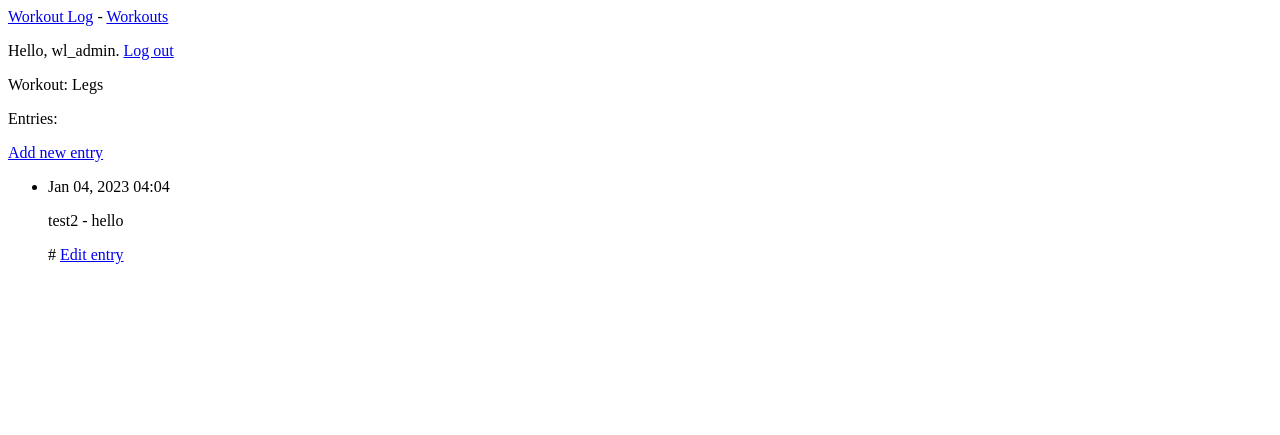
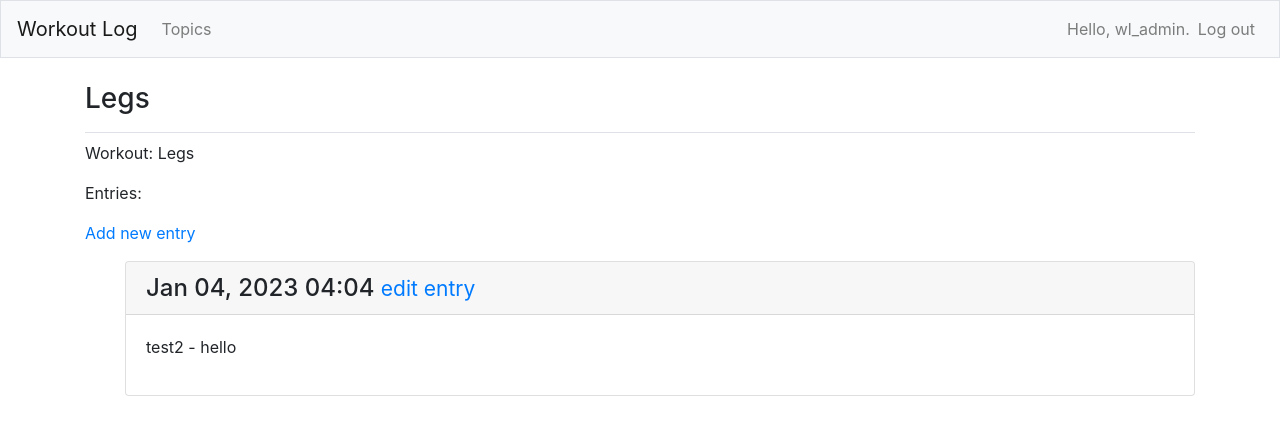
Before and after one commit to 2062GlossyLedge/Workout-Log-Web-App3, a Django app: page /workouts/2/ in a window 1280 px wide. Shown: the top 435 px of the page. Run offline with Django 4.2, Linux system fonts and the light colour scheme; a user stored in the database is signed in; data comes from the database, SQL or seed files in the repository; both versions use the stored data as it was after the commit; some libraries are stand-ins or nearby versions.

Commit message:
Styled many pages

```diff
--- a/workout_log/settings.py
+++ b/workout_log/settings.py
@@ -35,6 +35,9 @@ INSTALLED_APPS = [
     #My apps
     'workout_logs',
     'users',
+
+    #Third part apps
+    'bootstrap4' ,
 
     #Default apps
     'django.contrib.admin',
--- a/workout_logs/templates/workout_logs/base.html
+++ b/workout_logs/templates/workout_logs/base.html
@@ -1,21 +1,68 @@
 <!--All html files inherit from this file-->
-<p>
-    <a href="{% url 'workout_logs:index' %}">Workout Log</a> -
-    <a href="{% url 'workout_logs:workouts' %}">Workouts</a>
-</p>
-<!--Show link to log in only if user is not logged in-->
-{% if user.is_authenticated %}
-    Hello, {{ user.username }}.
-
-    <a href="{% url 'users:logout' %}">Log out</a>
-
-  {% else %}
-
-    <a href="{% url 'users:register' %}">Register</a> -
-
-    <a href="{% url 'users:login' %}">Log in</a>
-
-  {% endif %}
 
 <!--Use blocks to allow child files to make their own additions-->
-{% block content %}{% endblock content %}
+
+
+{% load bootstrap4 %}
+
+<!doctype html>
+<html lang="en">
+<head>
+  <meta charset="utf-8">
+  <meta name="viewport" content="width=device-width, initial-scale=1,
+    shrink-to-fit=no">
+  <title>Workout Log</title>
+
+  {% bootstrap_css %}
+  {% bootstrap_javascript jquery='full' %}
+
+</head>
+<body>
+
+  <nav class="navbar navbar-expand-md navbar-light bg-light mb-4 border">
+
+    <a class="navbar-brand" href="{% url 'workout_logs:index'%}">
+        Workout Log</a>
+
+    <button class="navbar-toggler" type="button" data-toggle="collapse"
+        data-target="#navbarCollapse" aria-controls="navbarCollapse"
+        aria-expanded="false" aria-label="Toggle navigation">
+      <span class="navbar-toggler-icon"></span></button>
+    <div class="collapse navbar-collapse" id="navbarCollapse">
+      <ul class="navbar-nav mr-auto">
+        <li class="nav-item">
+          <a class="nav-link" href="{% url 'workout_logs:workouts'%}">
+              Topics</a></li>
+      </ul>
+      <ul class="navbar-nav ml-auto">
+        {% if user.is_authenticated %}
+          <li class="nav-item">
+            <span class="navbar-text">Hello, {{ user.username }}.</span>
+          </li>
+          <li class="nav-item">
+            <a class="nav-link" href="{% url 'users:logout' %}">Log out</a>
+          </li>
+        {% else %}
+          <li class="nav-item">
+            <a class="nav-link" href="{% url 'users:register' %}">Register</a>
+          </li>
+          <li class="nav-item">
+            <a class="nav-link" href="{% url 'users:login' %}">Log in</a></li>
+        {% endif %}
+      </ul>
+    </div>
+
+  </nav>
+
+  <main role="main" class="container">
+    <div class="pb-2 mb-2 border-bottom">
+      {% block page_header %}{% endblock page_header %}
+    </div>
+    <div>
+      {% block content %}{% endblock content %}
+    </div>
+  </main>
+
+</body>
+
+</html>
--- a/workout_logs/templates/workout_logs/workout.html
+++ b/workout_logs/templates/workout_logs/workout.html
@@ -1,4 +1,8 @@
 {% extends 'workout_logs/base.html' %}
+
+{% block page_header %}
+  <h3>{{ workout }}</h3>
+{% endblock page_header %}
 
 {% block content %}
 
@@ -13,21 +17,21 @@
   </p>
   <ul>
   {% for entry in entries %}
-    <li>
-      <p>{{ entry.date_added|date:'M d, Y H:i' }}</p>
-      <p>{{ entry.text|linebreaks }}</p>
-      <!--Display link to edit entry after each entry-->
-
-      <p>
-       # <a href="{% url 'workout_logs:edit_entry' entry.id %}">Edit entry</a>
-      </p>
-
-    </li>
+  <div class="card mb-3">
+    <h4 class="card-header">
+      {{ entry.date_added|date:'M d, Y H:i' }}
+      <small><a href="{% url 'workout_logs:edit_entry' entry.id %}">
+          edit entry</a></small>
+    </h4>
+    <div class="card-body">
+      {{ entry.text|linebreaks }}
+    </div>
+  </div>
     <!--Show if there are no entries for a workout category-->
   {% empty %}
-    <li>
-      There are no entries for this topic yet.
-    </li>
+
+     <p> There are no entries for this workout yet.</p>
+
   {% endfor %}
   </ul>
 
```
Also changed, not shown: users/templates/registration/login.html (+16 -14 lines), workout_logs/templates/workout_logs/index.html (+8 -3 lines), workout_logs/templates/workout_logs/workouts.html (+8 -4 lines), db.sqlite3.
